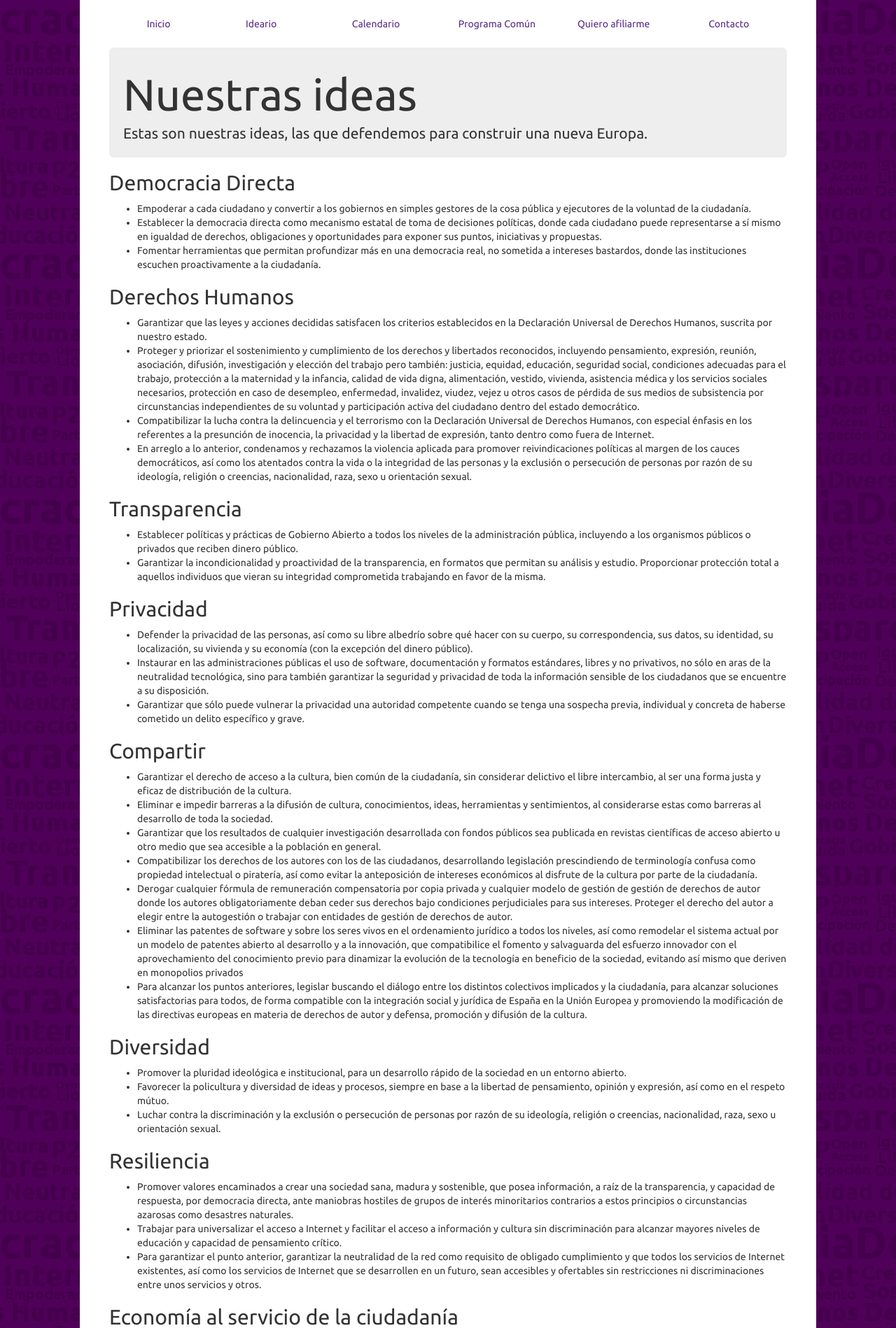
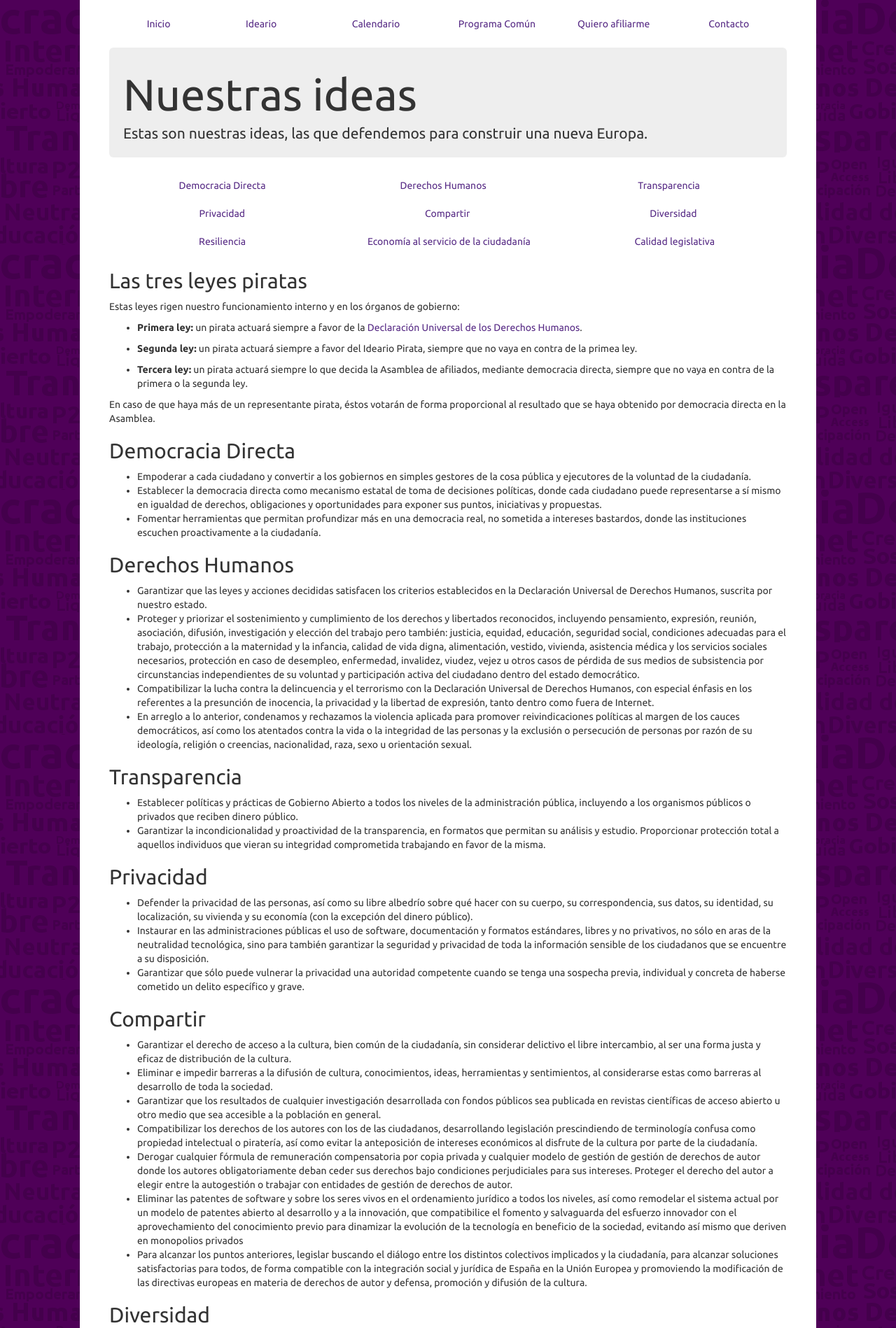
Before and after one commit to confederacion-pirata/bandera, a Django app: page /ideas in a window 1280 px wide. Shown: the part 265-2163 px from the top of the page at 70% size. Run offline with Django 3.2, Linux system fonts and the light colour scheme; parts of the project's set-up code (start-up, migrations or seed data) failed here and were passed over; some libraries are stand-ins or nearby versions.

Commit message:
Ideas page improved.

```diff
--- a/meme/templates/ideas.html
+++ b/meme/templates/ideas.html
@@ -9,32 +9,59 @@
 <p>Estas son nuestras ideas, las que defendemos para construir una nueva Europa.</p>
 {% endblock %}
 {% block content %}
-<h2>Democracia Directa</h2>
+<ul class="nav nav-pills nav-justified">
+	<li><a href="#dd">Democracia Directa</a></li>
+	<li><a href="#ddhh">Derechos Humanos</a></li>
+	<li><a href="#t">Transparencia</a></li>
+</ul>
+<ul class="nav nav-pills nav-justified">
+	<li><a href="#p">Privacidad</a></li>
+	<li><a href="#sh">Compartir</a></li>
+	<li><a href="#d">Diversidad</a></li>
+</ul>
+<ul class="nav nav-pills nav-justified">
+	<li><a href="#r">Resiliencia</a></li>
+	<li><a href="#ec">Economía al servicio de la ciudadanía</a></li>
+	<li><a href="#l">Calidad legislativa</a></li>
+</ul>
+<h2>Las tres leyes piratas</h2>
+<p>Estas leyes rigen nuestro funcionamiento interno y en los órganos de gobierno:</p>
+<ul>
+<li><strong>Primera ley:</strong> un pirata actuará siempre a favor de la <a class="extern" href="http://www.ohchr.org/EN/UDHR/Pages/Language.aspx?LangID=spn">Declaración Universal de los Derechos Humanos</a>.</li>
+</ul>
+<ul>
+<li><strong>Segunda ley:</strong> un pirata actuará siempre a favor del Ideario Pirata, siempre que no vaya en contra de la primea ley.</li>
+</ul>
+<ul>
+<li><strong>Tercera ley:</strong> un pirata actuará siempre lo que decida la Asamblea de afiliados, mediante democracia directa, siempre que no vaya en contra de la primera o la segunda ley.</li>
+</ul>
+<p>En caso de que haya más de un representante pirata, éstos votarán de forma proporcional al resultado que se haya obtenido por democracia directa en la Asamblea.</p>
+<h2 id="dd">Democracia Directa</h2>
 <ul>
 <li>Empoderar a cada ciudadano y convertir a los gobiernos en simples gestores de la cosa pública y ejecutores de la voluntad de la ciudadanía.</li>
 <li>Establecer la democracia directa como mecanismo estatal de toma de decisiones políticas, donde cada ciudadano puede representarse a sí mismo en igualdad de derechos, obligaciones y oportunidades para exponer sus puntos, iniciativas y propuestas.</li>
 <li>Fomentar herramientas que permitan profundizar más en una democracia real, no sometida a intereses bastardos, donde las instituciones escuchen proactivamente a la ciudadanía.</li>
 </ul>
-<h2>Derechos Humanos</h2>
+<h2 id="ddhh">Derechos Humanos</h2>
 <ul>
 <li>Garantizar que las leyes y acciones decididas satisfacen los criterios establecidos en la Declaración Universal de Derechos Humanos, suscrita por nuestro estado.</li>
 <li>Proteger y priorizar el sostenimiento y cumplimiento de los derechos y libertados reconocidos, incluyendo pensamiento, expresión, reunión, asociación, difusión, investigación y elección del trabajo pero también: justicia, equidad, educación, seguridad social, condiciones adecuadas para el trabajo, protección a la maternidad y la infancia, calidad de vida digna, alimentación, vestido, vivienda, asistencia médica y los servicios sociales necesarios, protección en caso de desempleo, enfermedad, invalidez, viudez, vejez u otros casos de pérdida de sus medios de subsistencia por circunstancias independientes de su voluntad y participación activa del ciudadano dentro del estado democrático.</li>
 <li>Compatibilizar la lucha contra la delincuencia y el terrorismo con la Declaración Universal de Derechos Humanos, con especial énfasis en los referentes a la presunción de inocencia, la privacidad y la libertad de expresión, tanto dentro como fuera de Internet.</li>
 <li>En arreglo a lo anterior, condenamos y rechazamos la violencia aplicada para promover reivindicaciones políticas al margen de los cauces democráticos, así como los atentados contra la vida o la integridad de las personas y la exclusión o persecución de personas por razón de su ideología, religión o creencias, nacionalidad, raza, sexo u orientación sexual.</li>
 </ul>
-<h2>Transparencia</h2>
+<h2 id="t">Transparencia</h2>
 <ul>
 <li>Establecer políticas y prácticas de Gobierno Abierto a todos los niveles de la administración pública, incluyendo a los organismos públicos o privados que reciben dinero público.</li>
 <li>Garantizar la incondicionalidad y proactividad de la transparencia, en formatos que permitan su análisis y estudio.
 Proporcionar protección total a aquellos individuos que vieran su integridad comprometida trabajando en favor de la misma.</li>
 </ul>
-<h2>Privacidad</h2>
+<h2 id="p">Privacidad</h2>
 <ul>
 <li>Defender la privacidad de las personas, así como su libre albedrío sobre qué hacer con su cuerpo, su correspondencia, sus datos, su identidad, su localización, su vivienda y su economía (con la excepción del dinero público).</li>
 <li>Instaurar en las administraciones públicas el uso de software, documentación y formatos estándares, libres y no privativos, no sólo en aras de la neutralidad tecnológica, sino para también garantizar la seguridad y privacidad de toda la información sensible de los ciudadanos que se encuentre a su disposición.</li>
 <li>Garantizar que sólo puede vulnerar la privacidad una autoridad competente cuando se tenga una sospecha previa, individual y concreta de haberse cometido un delito específico y grave.</li>
 </ul>
-<h2>Compartir</h2>
+<h2 id="sh">Compartir</h2>
 <ul>
 <li>Garantizar el derecho de acceso a la cultura, bien común de la ciudadanía, sin considerar delictivo el libre intercambio, al ser una forma justa y eficaz de distribución de la cultura.</li>
 <li>Eliminar e impedir barreras a la difusión de cultura, conocimientos, ideas, herramientas y sentimientos, al considerarse estas como barreras al desarrollo de toda la sociedad.</li>
@@ -45,24 +72,24 @@
 <li>Eliminar las patentes de software y sobre los seres vivos en el ordenamiento jurídico a todos los niveles, así como remodelar el sistema actual por un modelo de patentes abierto al desarrollo y a la innovación, que compatibilice el fomento y salvaguarda del esfuerzo innovador con el aprovechamiento del conocimiento previo para dinamizar la evolución de la tecnología en beneficio de la sociedad, evitando así mismo que deriven en monopolios privados</li>
 <li>Para alcanzar los puntos anteriores, legislar buscando el diálogo entre los distintos colectivos implicados y la ciudadanía, para alcanzar soluciones satisfactorias para todos, de forma compatible con la integración social y jurídica de España en la Unión Europea y promoviendo la modificación de las directivas europeas en materia de derechos de autor y defensa, promoción y difusión de la cultura.</li>
 </ul>
-<h2>Diversidad</h2>
+<h2 id="d">Diversidad</h2>
 <ul>
 <li>Promover la pluridad ideológica e institucional, para un desarrollo rápido de la sociedad en un entorno abierto.</li>
 <li>Favorecer la policultura y diversidad de ideas y procesos, siempre en base a la libertad de pensamiento, opinión y expresión, así como en el respeto mútuo.</li>
 <li>Luchar contra la discriminación y la exclusión o persecución de personas por razón de su ideología, religión o creencias, nacionalidad, raza, sexo u orientación sexual.</li>
 </ul>
-<h2>Resiliencia</h2>
+<h2 id="r">Resiliencia</h2>
 <ul>
 <li>Promover valores encaminados a crear una sociedad sana, madura y sostenible, que posea información, a raíz de la transparencia, y capacidad de respuesta, por democracia directa, ante maniobras hostiles de grupos de interés minoritarios contrarios a estos principios o circunstancias azarosas como desastres naturales.</li>
 <li>Trabajar para universalizar el acceso a Internet y facilitar el acceso a información y cultura sin discriminación para alcanzar mayores niveles de educación y capacidad de pensamiento crítico.</li>
 <li>Para garantizar el punto anterior, garantizar la neutralidad de la red como requisito de obligado cumplimiento y que todos los servicios de Internet existentes, así como los servicios de Internet que se desarrollen en un futuro, sean accesibles y ofertables sin restricciones ni discriminaciones entre unos servicios y otros.</li>
 </ul>
-<h2>Economía al servicio de la ciudadanía</h2>
+<h2 id="ec">Economía al servicio de la ciudadanía</h2>
 <ul>
 <li>El movimiento pirata no es indiferente a la realidad económica ni al funcionamiento de la misma. Por ello, se propone estudiar y promover medidas, iniciativas y estrategias económicas que respeten y fortalezcan la Declaración Universal de los Derechos Humanos y nuestro ideario, sin perjuicio a la libertad individual ni al bien común.</li>
 <li>La economía debe estar al servicio de la ciudadanía, supeditada a la democracia y debe fomentar la responsabilidad social, conviniendo su actuación dentro del marco globalizado actual, dotando de independencia y libertad, siempre que no se atente contra el bien común, garantizando que nadie sea excluido del sistema.</li>
 </ul>
-<h2>Calidad Legislativa</h2>
+<h2 id="l">Calidad Legislativa</h2>
 <ul>
 <li>Establecer criterios de calidad que orienten la actividad legisladora hacia el buen funcionamiento del Estado y el bienestar de la ciudadania, desarrollando leyes efectivas a la hora de resolver problemas, proporcionales en cuanto a que no deben crear más problemas de los que pretenden resolver y estar basada en evidencias y derechos.</li>
 <li>Eliminación de toda ley que no cumpla con los criterios de calidad establecidos.</li>
```
